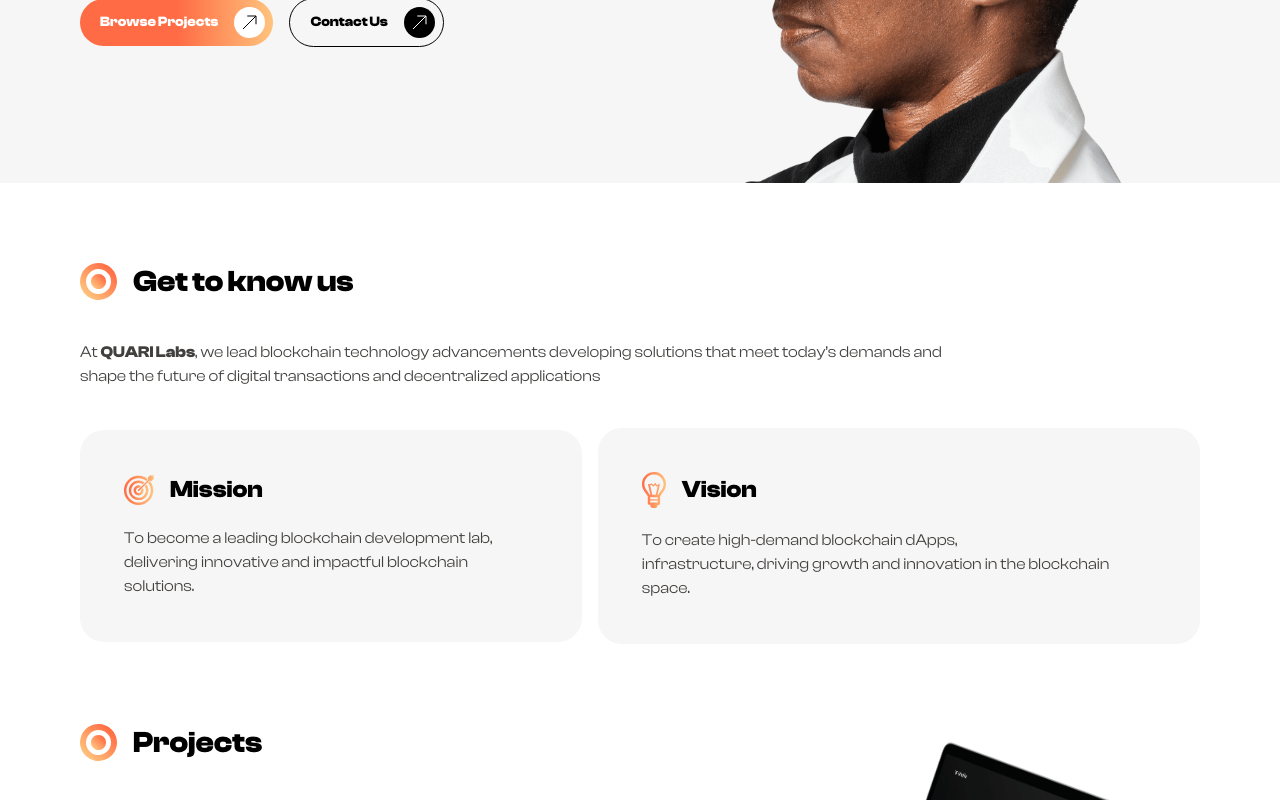
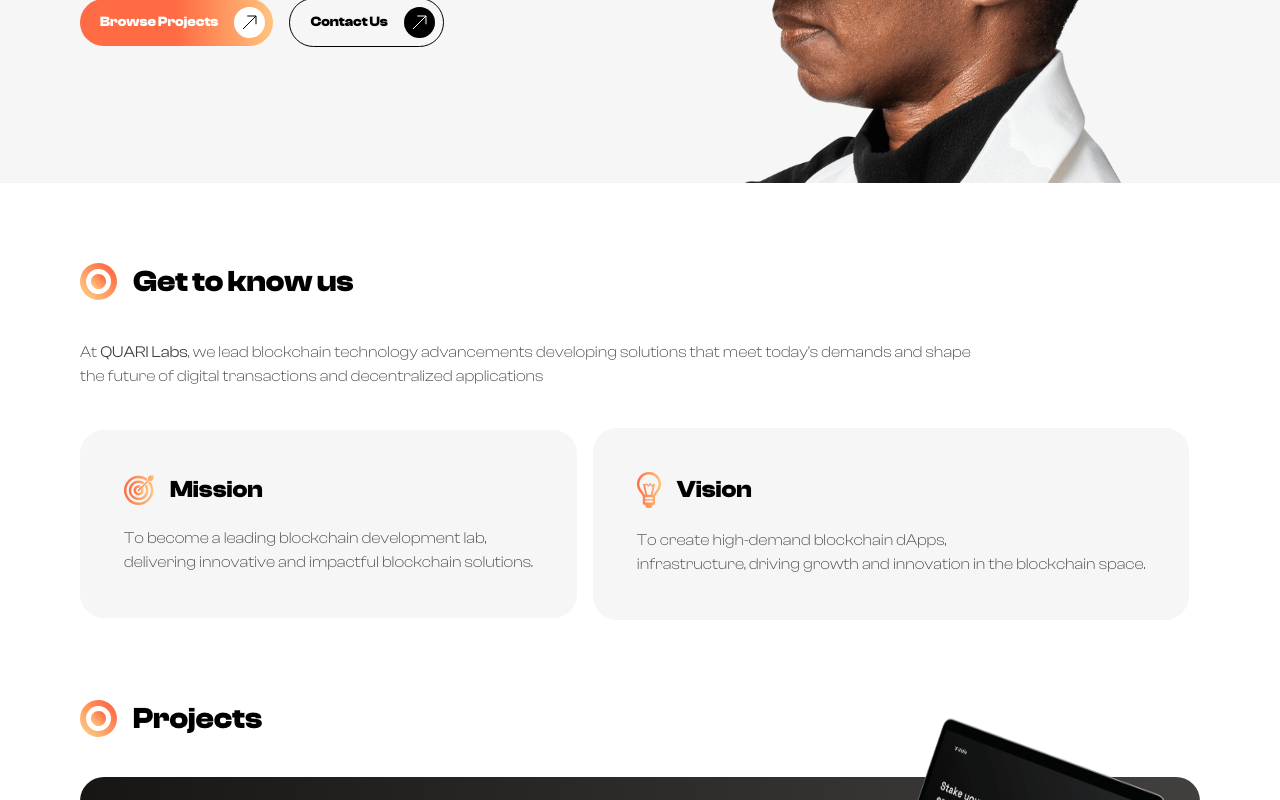
Before and after one commit to QuariLabs/quarilabs-website, a Next.js app: page / in a window 1280 px wide. Shown: the part 455-1255 px from the top of the page. Built offline with nearby package versions, Linux system fonts and the light colour scheme.

Commit message:
styles: change font weight to light in component texts

```diff
--- a/src/components/sections/GetToKnowUs.tsx
+++ b/src/components/sections/GetToKnowUs.tsx
@@ -12,7 +12,7 @@ const GetToKnowUs = () => {
           <DoubleCircle />
           Get to know us
         </h1>
-        <p className="font-clashDisplay font-normal text-quari-gray-500 my-10 max-w-4xl">
+        <p className="font-clashDisplay text-quari-gray-500 my-10 max-w-4xl font-light">
           At <b>QUARI Labs</b>, we lead blockchain technology advancements
           developing solutions that meet today’s demands and shape the future of
           digital transactions and decentralized applications
@@ -24,7 +24,7 @@ const GetToKnowUs = () => {
               <GoalIcon />
               Mission
             </h2>
-            <p className="text-quari-gray-500 mt-5">
+            <p className="text-quari-gray-500 mt-5 font-light">
               To become a leading blockchain development lab, <br /> delivering
               innovative and impactful blockchain solutions.
             </p>
@@ -34,7 +34,7 @@ const GetToKnowUs = () => {
               <LampIcon />
               Vision
             </h2>
-            <p className="text-quari-gray-500 mt-5">
+            <p className="text-quari-gray-500 mt-5 font-light">
               To create high-demand blockchain dApps,
               <br /> infrastructure, driving growth and innovation in the
               blockchain space.
```
